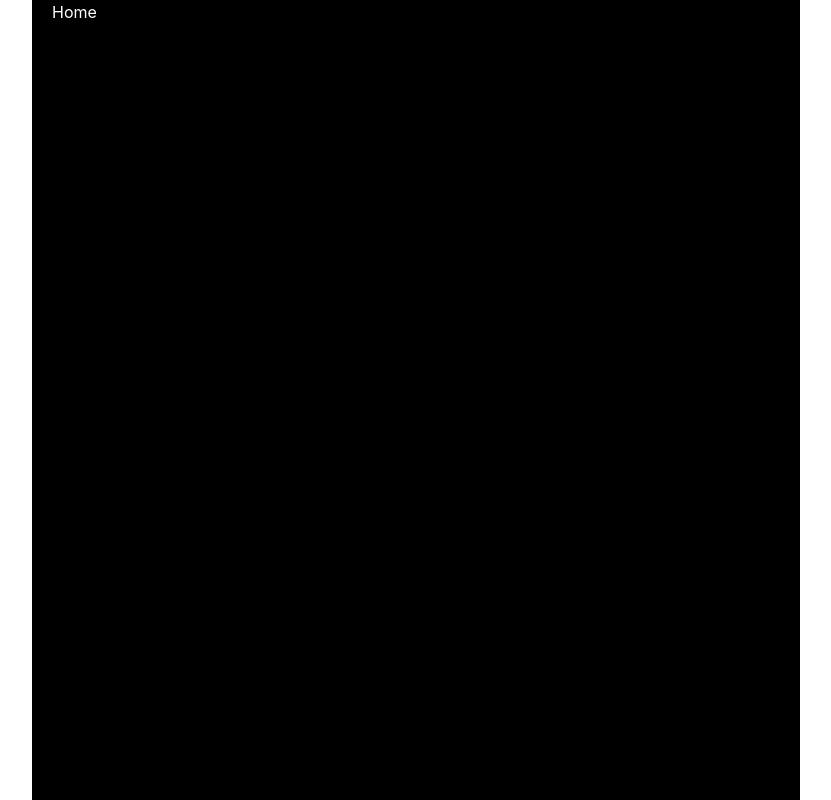
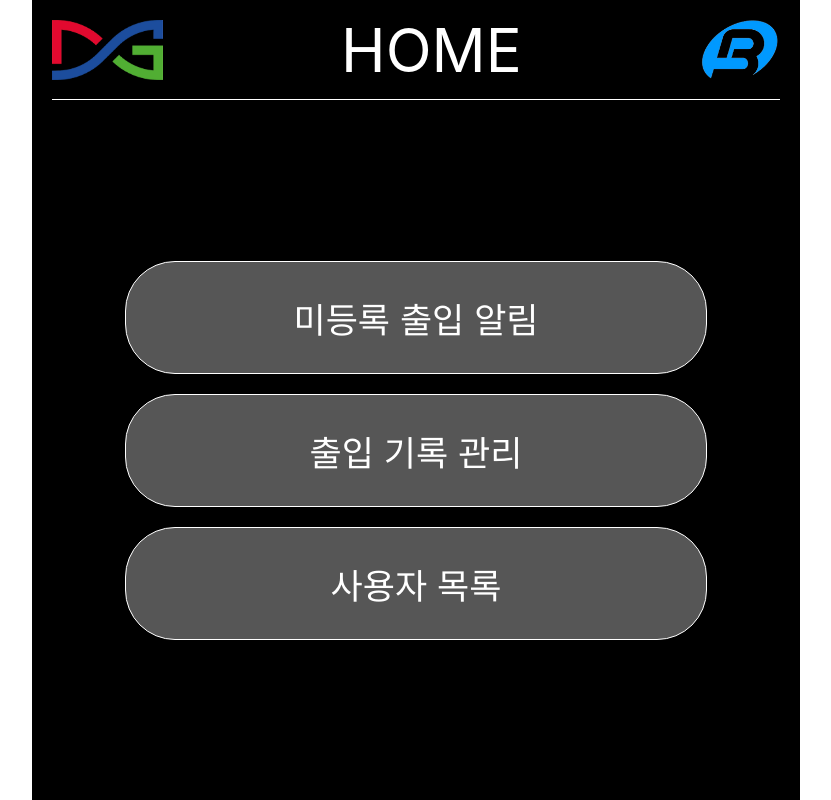
Before and after one commit to KNU-PBL/PBL-web, a React (Create React App) app: page / in a window 1280 px wide. Shown: the whole page, without its empty margins (224-1055 px from the left). Built offline with nearby package versions, Linux system fonts and the light colour scheme; a web font is replaced by a local one.

Commit message:
feat: 메인 페이지 구현

```diff
--- a/src/pages/Home.js
+++ b/src/pages/Home.js
@@ -3,6 +3,8 @@ import Container from "../styles/Container";
 import styled, { keyframes } from "styled-components";
 import dgm_logo from "../assets/images/dgm_logo.png";
 import bi_logo from "../assets/images/bi_logo.png";
+import HomeTitle from "../components/HomeTitle";
+import HomeContent from "../components/HomeContent";
 
 const Home = () => {
   const [isLoading, setIsLoading] = useState(true); // 로딩 상태
@@ -36,7 +38,10 @@ const Home = () => {
           </ImageContainer>
         </Container>
       ) : (
-        <Container>Home</Container>
+        <Container>
+          <HomeTitle />
+          <HomeContent />
+        </Container>
       )}
     </>
   );
@@ -53,7 +58,10 @@ const fadeInOut = keyframes`
 // 이미지를 세로로 정렬하는 컨테이너
 const ImageContainer = styled.div`
   display: flex;
+  width: 100%;
+  height: 80vh;
   flex-direction: column; /* 세로 정렬 */
+  justify-content: center;
   align-items: center; /* 가로 중앙 정렬 */
   gap: 20px; /* 이미지 사이의 간격 */
   margin-bottom: 100px;
```
